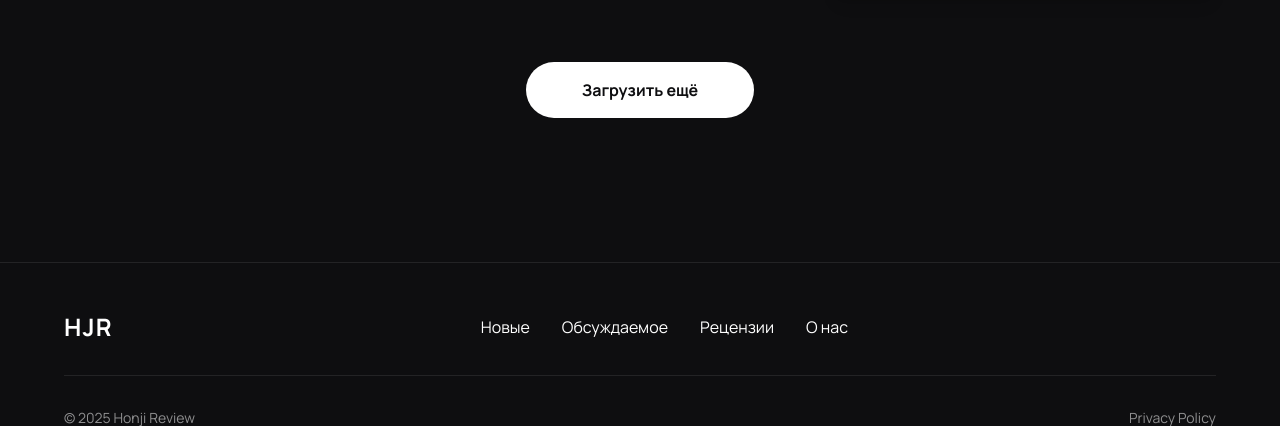
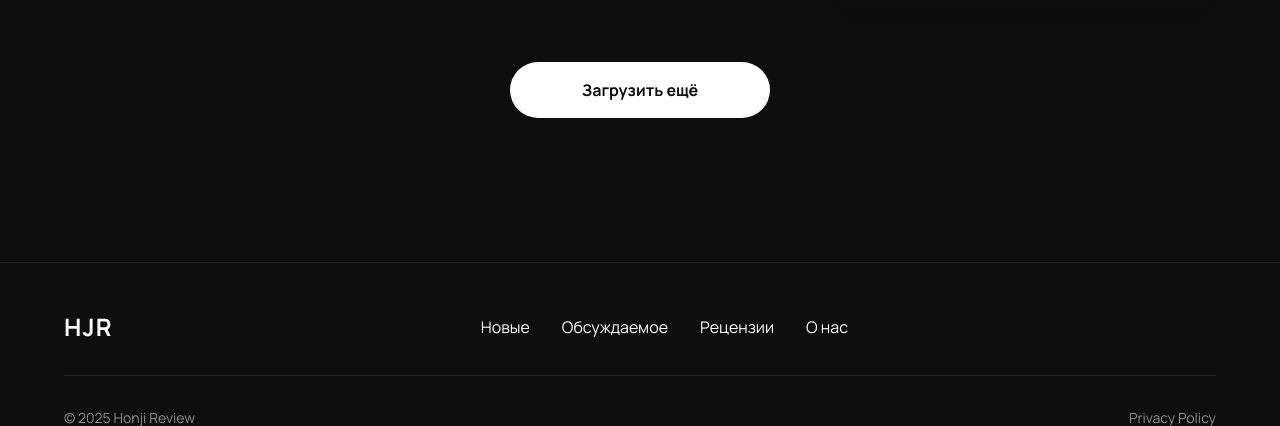
Before and after one commit to honjireview/HJR-Site, a Flask app: page /main/new in a window 1280 px wide. Shown: the part 1330-1756 px from the top of the page. Run offline with Flask 3, Linux system fonts and the light colour scheme; parts of the project's set-up code (start-up, migrations or seed data) failed here and were passed over; some libraries are stand-ins or nearby versions.

Commit message:
refactor styles: adjust button padding for increased length, simplifying and enhancing consistency

```diff
--- a/static/css/main_site.css
+++ b/static/css/main_site.css
@@ -7,15 +7,15 @@ body {
     color: #EAEAEA;
 }
 
-/* ИЗМЕНЕНИЕ: Стиль для кнопок, чтобы они были еще длиннее и с более заметным ховером */
+/* ИЗМЕНЕНИЕ: Кнопка сделана еще длиннее */
 .btn {
     background-color: white;
     color: #0E0E10;
     font-weight: 700; /* bold */
-    padding-top: 1rem; /* py-4, немного больше */
-    padding-bottom: 1rem; /* py-4, немного больше */
-    padding-left: 3.5rem; /* px-14, еще длиннее */
-    padding-right: 3.5rem; /* px-14, еще длиннее */
+    padding-top: 1rem; /* py-4 */
+    padding-bottom: 1rem; /* py-4 */
+    padding-left: 4.5rem; /* px-18, еще длиннее */
+    padding-right: 4.5rem; /* px-18, еще длиннее */
     border-radius: 9999px; /* rounded-full */
     display: inline-flex;
     align-items: center;
```
